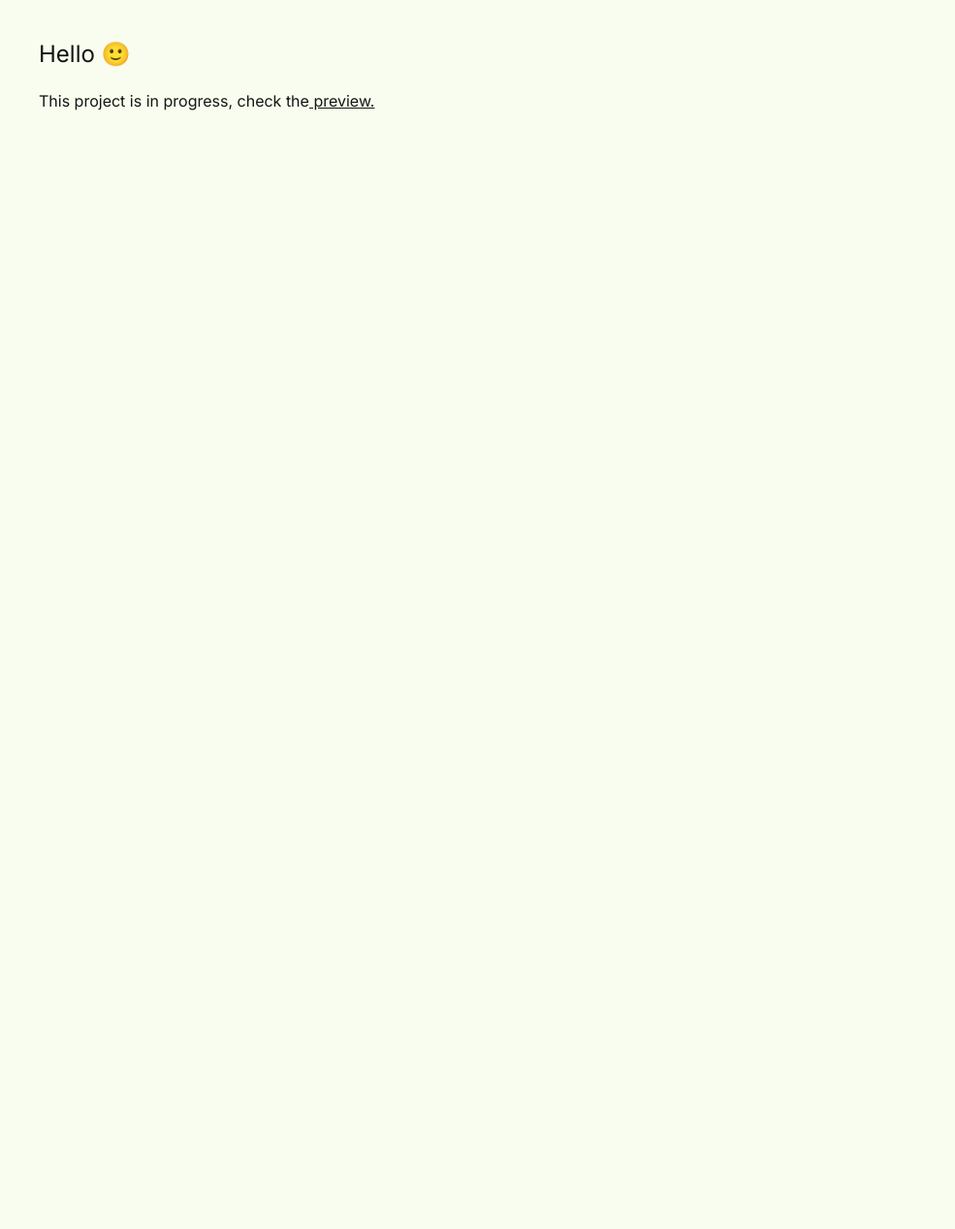
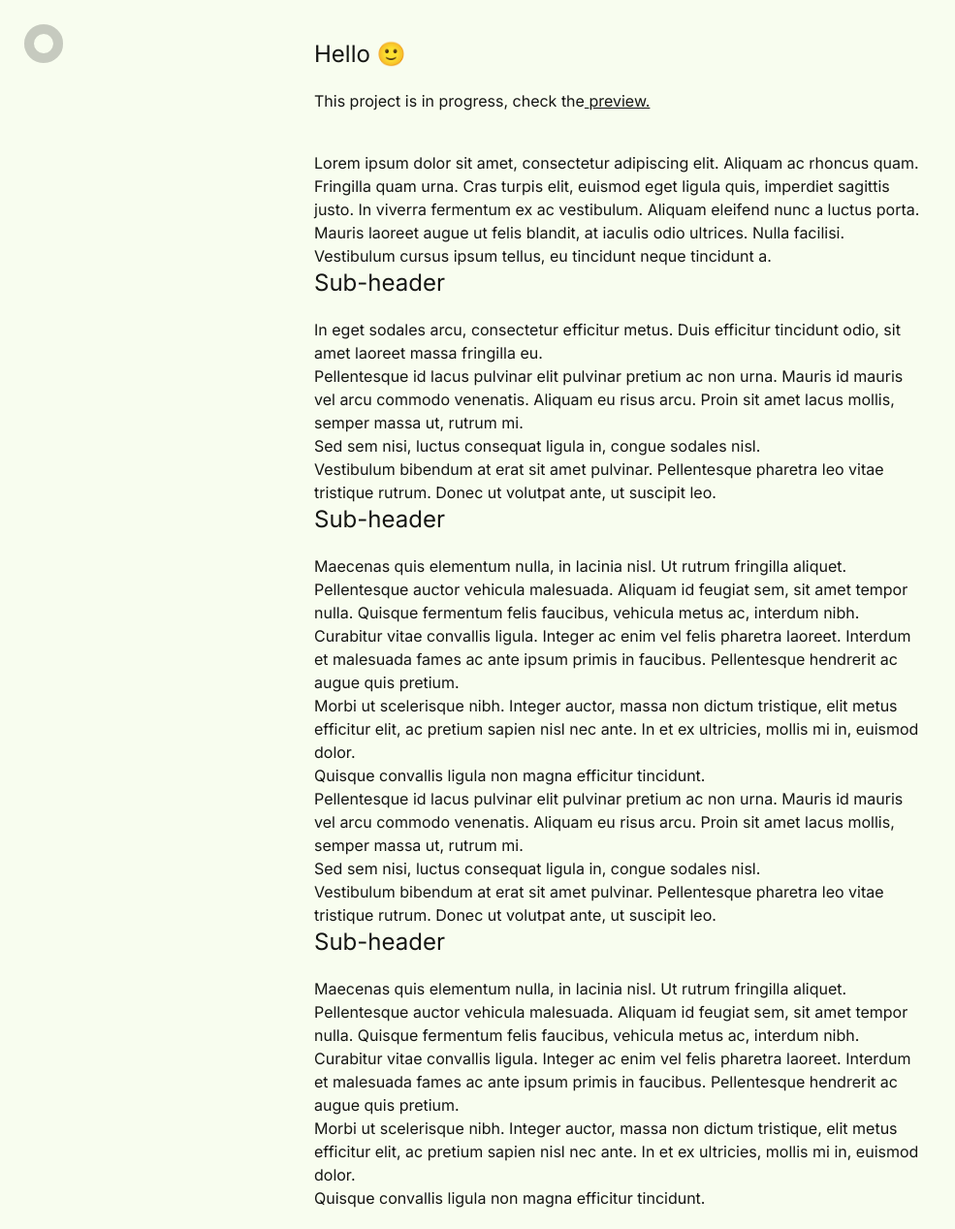
Before and after one commit to nurulid/aplikasi-quran, a Next.js app: page / in a window 1280 px wide. Shown: the whole page at 97% size, without its empty margins (0-985 px from the left). Before the commit the page ends 800 px from the top, so only its background shows below. Built offline with nearby package versions, Linux system fonts and the light colour scheme.

Commit message:
feat: surah list on mobile view

```diff
--- a/src/app/my-quran/layout.js
+++ b/src/app/my-quran/layout.js
@@ -2,7 +2,7 @@ import React from "react";
 
 export default function QuranLayout({ children }) {
   return (
-    <main className="p-0 sm:p-10 h-full cw-full max-w-[1440px] mx-auto">
+    <main className="p-0 sm:p-5 md:p-10 h-full cw-full max-w-[1440px] mx-auto">
       {children}
     </main>
   );
--- a/src/app/page.js
+++ b/src/app/page.js
@@ -1,12 +1,88 @@
-import Link from "next/link";
+import { ScrollProgress } from '@/components/quran/scrollProgress';
+import Link from 'next/link';
 
 export default function Home() {
   return (
-    <main className="p-5">
+    <main className="p-5 max-w-2xl mx-auto">
+      <ScrollProgress isOverflowScroll={false} />
       <h2>Hello 🙂</h2>
-      <p>This project is in progress, check the
-        <Link href="/my-quran" className="underline"> preview.</Link>
+      <p>
+        This project is in progress, check the
+        <Link href="/my-quran" className="underline">
+          {' '}
+          preview.
+        </Link>
       </p>
+      <article className="mt-10">
+        <p>
+          Lorem ipsum dolor sit amet, consectetur adipiscing elit. Aliquam ac
+          rhoncus quam.
+        </p>
+        <p>
+          Fringilla quam urna. Cras turpis elit, euismod eget ligula quis,
+          imperdiet sagittis justo. In viverra fermentum ex ac vestibulum.
+          Aliquam eleifend nunc a luctus porta. Mauris laoreet augue ut felis
+          blandit, at iaculis odio ultrices. Nulla facilisi. Vestibulum cursus
+          ipsum tellus, eu tincidunt neque tincidunt a.
+        </p>
+        <h2>Sub-header</h2>
+        <p>
+          In eget sodales arcu, consectetur efficitur metus. Duis efficitur
+          tincidunt odio, sit amet laoreet massa fringilla eu.
+        </p>
+        <p>
+          Pellentesque id lacus pulvinar elit pulvinar pretium ac non urna.
+          Mauris id mauris vel arcu commodo venenatis. Aliquam eu risus arcu.
+          Proin sit amet lacus mollis, semper massa ut, rutrum mi.
+        </p>
+        <p>Sed sem nisi, luctus consequat ligula in, congue sodales nisl.</p>
+        <p>
+          Vestibulum bibendum at erat sit amet pulvinar. Pellentesque pharetra
+          leo vitae tristique rutrum. Donec ut volutpat ante, ut suscipit leo.
+        </p>
+        <h2>Sub-header</h2>
+        <p>
+          Maecenas quis elementum nulla, in lacinia nisl. Ut rutrum fringilla
+          aliquet. Pellentesque auctor vehicula malesuada. Aliquam id feugiat
+          sem, sit amet tempor nulla. Quisque fermentum felis faucibus, vehicula
+          metus ac, interdum nibh. Curabitur vitae convallis ligula. Integer ac
+          enim vel felis pharetra laoreet. Interdum et malesuada fames ac ante
+          ipsum primis in faucibus. Pellentesque hendrerit ac augue quis
+          pretium.
+        </p>
+        <p>
+          Morbi ut scelerisque nibh. Integer auctor, massa non dictum tristique,
+          elit metus efficitur elit, ac pretium sapien nisl nec ante. In et ex
+          ultricies, mollis mi in, euismod dolor.
+        </p>
+        <p>Quisque convallis ligula non magna efficitur tincidunt.</p>
+        <p>
+          Pellentesque id lacus pulvinar elit pulvinar pretium ac non urna.
+          Mauris id mauris vel arcu commodo venenatis. Aliquam eu risus arcu.
+          Proin sit amet lacus mollis, semper massa ut, rutrum mi.
+        </p>
+        <p>Sed sem nisi, luctus consequat ligula in, congue sodales nisl.</p>
+        <p>
+          Vestibulum bibendum at erat sit amet pulvinar. Pellentesque pharetra
+          leo vitae tristique rutrum. Donec ut volutpat ante, ut suscipit leo.
+        </p>
+        <h2>Sub-header</h2>
+        <p>
+          Maecenas quis elementum nulla, in lacinia nisl. Ut rutrum fringilla
+          aliquet. Pellentesque auctor vehicula malesuada. Aliquam id feugiat
+          sem, sit amet tempor nulla. Quisque fermentum felis faucibus, vehicula
+          metus ac, interdum nibh. Curabitur vitae convallis ligula. Integer ac
+          enim vel felis pharetra laoreet. Interdum et malesuada fames ac ante
+          ipsum primis in faucibus. Pellentesque hendrerit ac augue quis
+          pretium.
+        </p>
+        <p>
+          Morbi ut scelerisque nibh. Integer auctor, massa non dictum tristique,
+          elit metus efficitur elit, ac pretium sapien nisl nec ante. In et ex
+          ultricies, mollis mi in, euismod dolor.
+        </p>
+        <p>Quisque convallis ligula non magna efficitur tincidunt.</p>
+      </article>
     </main>
   );
 }
--- a/src/components/quran/sidebar.jsx
+++ b/src/components/quran/sidebar.jsx
@@ -1,14 +1,33 @@
-import React from 'react';
+'use client';
+
+import React, { useState } from 'react';
+import { SquareMenu } from 'lucide-react';
 import SurahList from './surahList';
 
 export async function Sidebar() {
+  const [isOpen, setIsOpen] = useState(false);
+
+  const toggleMenu = () => {
+    setIsOpen(!isOpen);
+  };
+
   return (
-    <aside className="p-5 border border-dashed rounded sticky top-0 w-full max-w-[360px] h-[88vh] pb-10 overflow-hidden hidden lg:block">
+    <>
+      <span
+        onClick={toggleMenu}
+        className="block lg:hidden fixed bottom-4 left-4 bg-white p-1 z-[10] rounded-md border"
+      >
+        <SquareMenu size={30} className="" />
+      </span>
+      {isOpen && (
+        <aside className="p-5 lg:pb-10 border border-dashed rounded absolute left-0 bottom-16 lg:sticky z-[10] lg:top-0 w-full lg:max-w-[360px] h-[88vh] overflow-hidden block bg-lemonade">
           <SurahList
             titleOnly={true}
             listDisplay={'space-y-3'}
             listHeight={'h-[calc(100vh-200px)] overflow-scroll pr-2 pb-8'}
           />
         </aside>
+      )}
+    </>
   );
 }
--- a/tailwind.config.js
+++ b/tailwind.config.js
@@ -1,13 +1,22 @@
-const plugin = require("tailwindcss/plugin");
+const plugin = require('tailwindcss/plugin');
+const defaultTheme = require('tailwindcss/defaultTheme');
 
 /** @type {import('tailwindcss').Config} */
 module.exports = {
-  content: ["./src/**/*.{js,ts,jsx,tsx,mdx}"],
+  content: ['./src/**/*.{js,ts,jsx,tsx,mdx}'],
   theme: {
-    extend: {},
+    screens: {
+      xs: '475px',
+      ...defaultTheme.screens,
+    },
+    extend: {
+      colors: {
+        lemonade: '#f8fdef',
+      },
+    },
   },
-  plugins: [require("daisyui")],
+  plugins: [require('daisyui')],
   daisyui: {
-    themes: ["light", "dark", "lemonade"],
+    themes: ['light', 'dark', 'lemonade'],
   },
 };
```
Lines whose indentation alone changed are shown as unchanged.
